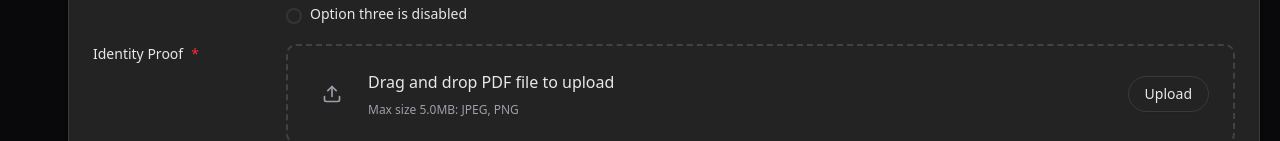
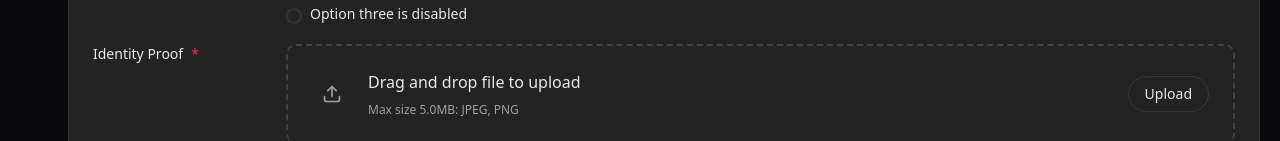
Before and after one commit to innocent1105/ui-design, a React (Vite) app: page /form-view in a window 1280 px wide. Shown: the part 811-952 px from the top of the page. Built offline with nearby package versions, Linux system fonts and the light colour scheme.

Commit message:
Updated the text changes

```diff
--- a/src/components/custom-controls/custom-file-upload.tsx
+++ b/src/components/custom-controls/custom-file-upload.tsx
@@ -59,7 +59,7 @@ const CustomFileUpload = ({
               <UploadIcon className="h-5 w-5 text-muted-foreground" />
             </div>
             <div className="flex flex-col justify-start items-start flex-1 mx-4">
-              <span className="font-medium">Drag and drop PDF file to upload</span>
+              <span className="font-medium">Drag and drop file to upload</span>
               <p className="text-muted-foreground text-xs mt-2">Max size {formatFileSize(maxSize)}: JPEG, PNG</p>
             </div>
             <Button
```
